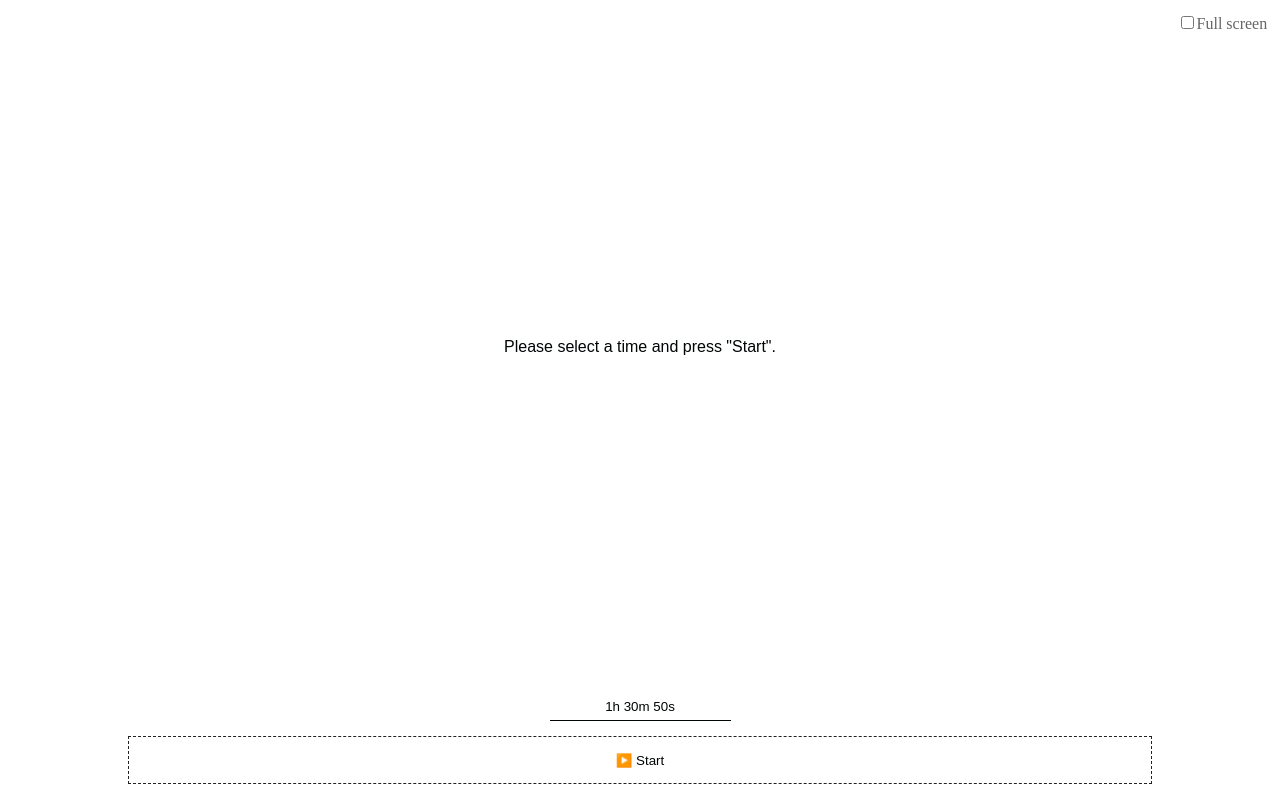
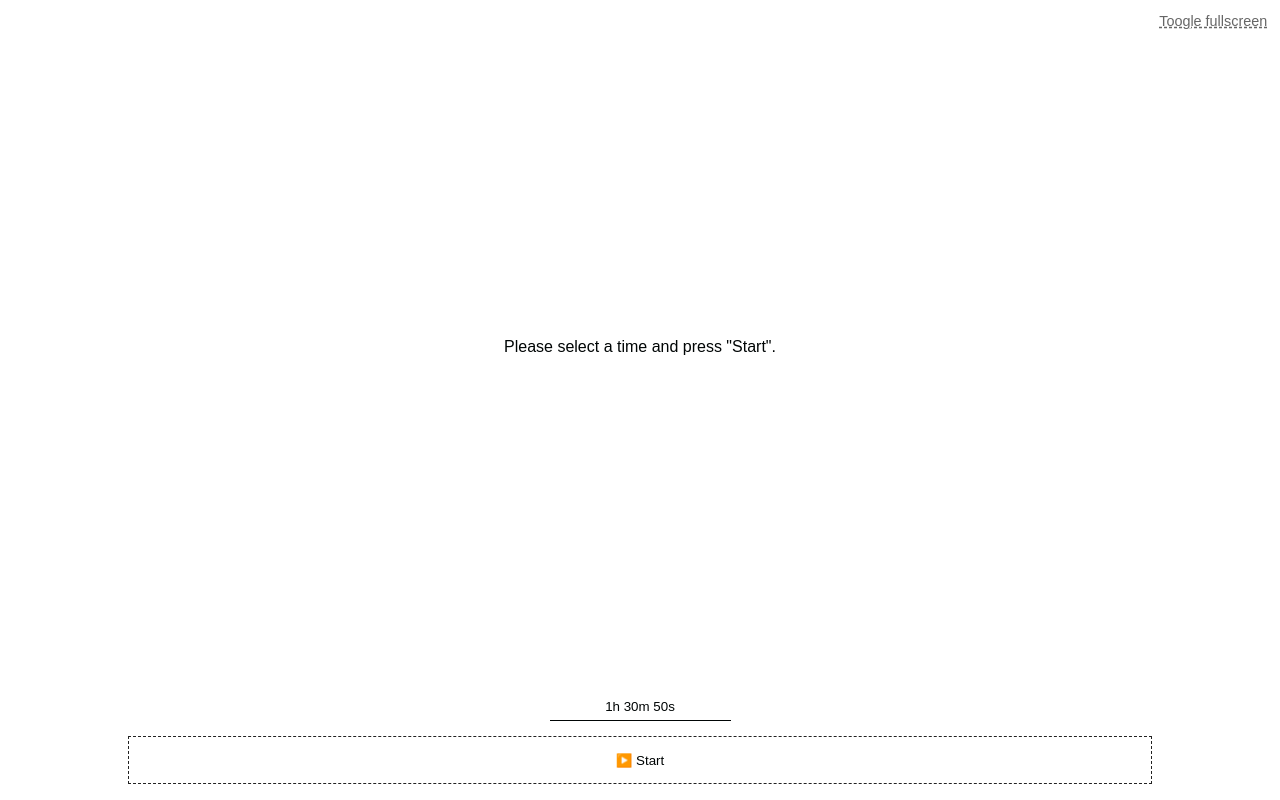
Before and after one commit to camolin3/countdown-tv, an Angular app: page / in a window 1280 px wide. Built offline with nearby package versions, Linux system fonts and the light colour scheme.

Commit message:
Fixed style of full screen checkbox.

```diff
--- a/src/app/app.component.css
+++ b/src/app/app.component.css
@@ -1,8 +1,14 @@
 .fullScreen {
   color: var(--running-color);
+  font-family: Arial, Helvetica, sans-serif;
+  font-size: 0.9em;
   position: absolute;
   right: 1vmax;
+  text-decoration: underline var(--running-color) dashed;
   top: 1vmax;
+}
+.fullScreen input[type=checkbox] {
+  display: none;
 }
 
 .countdown {
@@ -45,7 +51,7 @@
 
 }
 .config .counter {
-  color: var(--running-color);
+  color: var(---config-background-color);
   text-shadow:
     0 0 5px var(--running-background-color),
     0 0 10px var(--running-background-color),
--- a/src/app/app.component.html
+++ b/src/app/app.component.html
@@ -1,6 +1,6 @@
 <label class="fullScreen">
   <input type="checkbox" (change)="toogleFullScreen($event.target)" id="fullScreen">
-  <span>Full screen</span>
+  <span>Toogle fullscreen</span>
 </label>
 <form class="countdown" [ngClass]="{'config': !running}" (submit)="start()">
   <section class="counter" *ngIf="counter$ | async; let counter; else instructions">
```
